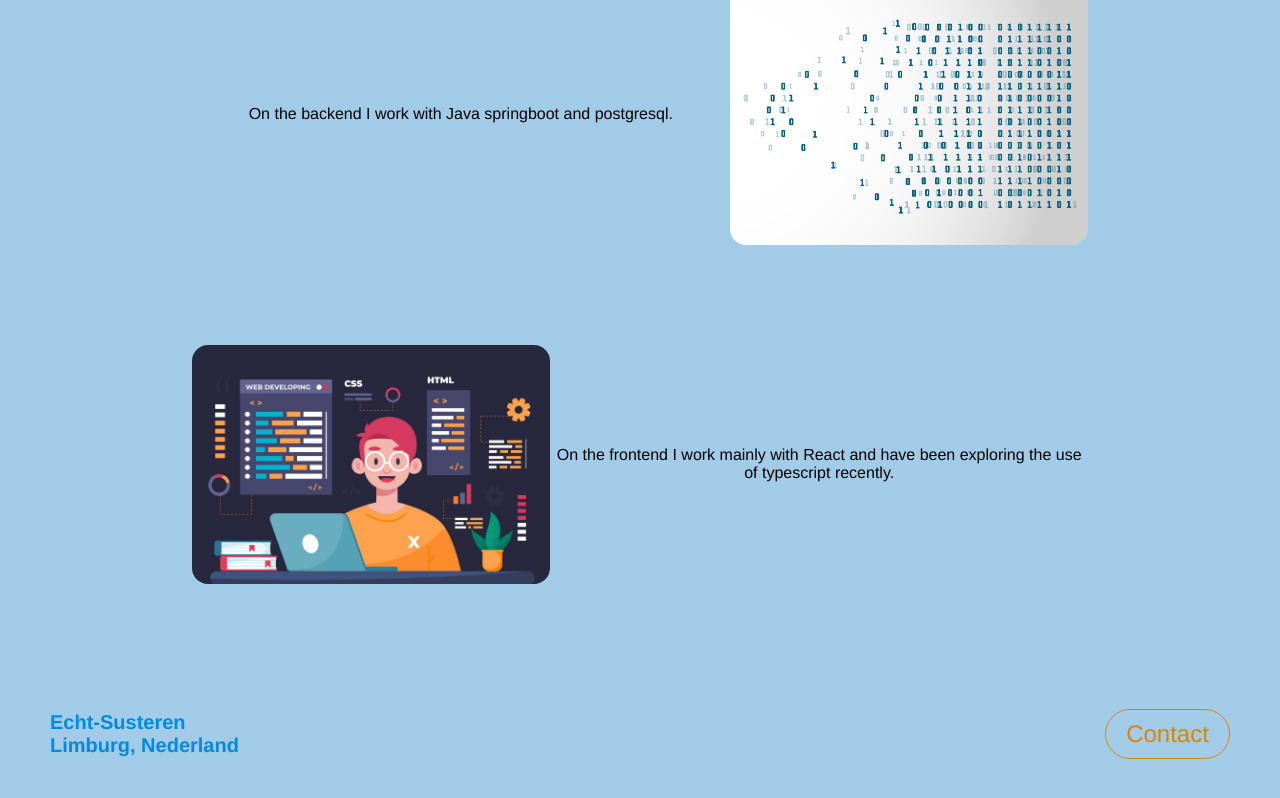
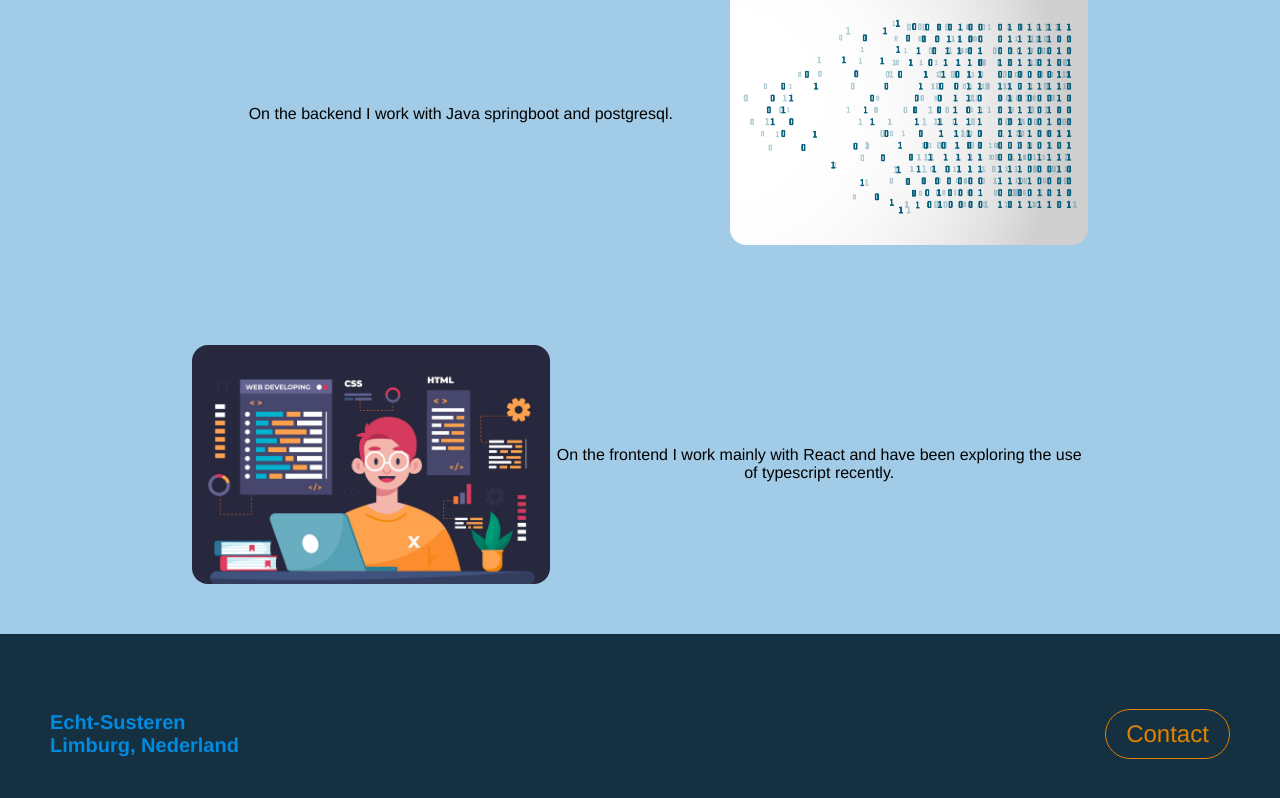
Before and after one commit to J-Segers/atjays, a React (Create React App) app: page /aboutme in a window 1280 px wide. Shown: the part 560-1358 px from the top of the page. Built offline with nearby package versions, Linux system fonts and the light colour scheme.

Commit message:
added background color to the footer

```diff
--- a/src/components/footer/Footer.css
+++ b/src/components/footer/Footer.css
@@ -5,6 +5,7 @@ footer {
     justify-content: space-between;
     align-items: center;
     padding: 0 50px;
+    background-color: var(--primary-bg);
 }
 
 footer ul li {
```
